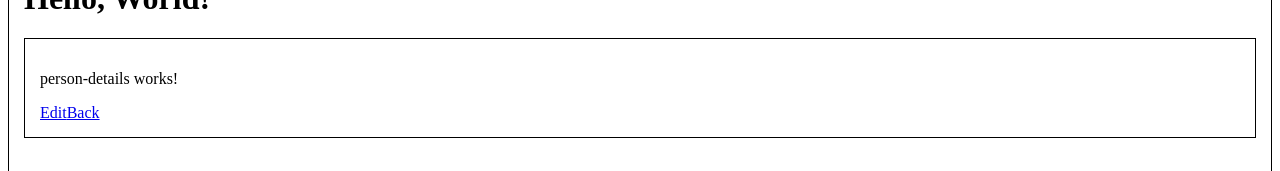
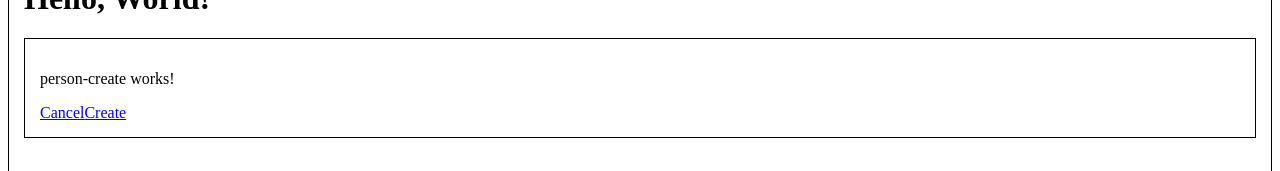
Before and after one commit to lucas-kok/memorial-platform, an Angular app: page /persons/create in a window 1280 px wide. Shown: the part 229-400 px from the top of the page. Built offline with nearby package versions, Linux system fonts and the light colour scheme.

Commit message:
added create component

```diff
--- a/src/app/app-routing.module.ts
+++ b/src/app/app-routing.module.ts
@@ -1,11 +1,17 @@
 import { NgModule } from '@angular/core';
 import { RouterModule, Routes } from '@angular/router';
+import { PersonCreateComponent } from './person/person-create/person-create.component';
 import { PersonDetailsComponent } from './person/person-details/person-details.component';
 import { PersonEditComponent } from './person/person-edit/person-edit.component';
 import { PersonComponent } from './person/person.component';
 
 const routes: Routes = [
   { path: 'persons', pathMatch: 'full', component: PersonComponent },
+  {
+    path: 'persons/create',
+    pathMatch: 'full',
+    component: PersonCreateComponent,
+  },
   { path: 'persons/:id', pathMatch: 'full', component: PersonDetailsComponent },
   {
     path: 'persons/:id/edit',
--- a/src/app/app.module.ts
+++ b/src/app/app.module.ts
@@ -8,6 +8,7 @@ import { FooterComponent } from './footer/footer.component';
 import { PersonComponent } from './person/person.component';
 import { PersonDetailsComponent } from './person/person-details/person-details.component';
 import { PersonEditComponent } from './person/person-edit/person-edit.component';
+import { PersonCreateComponent } from './person/person-create/person-create.component';
 
 @NgModule({
   declarations: [
@@ -17,6 +18,7 @@ import { PersonEditComponent } from './person/person-edit/person-edit.component'
     PersonDetailsComponent,
     PersonEditComponent,
     PersonComponent,
+    PersonCreateComponent,
   ],
   imports: [BrowserModule, AppRoutingModule],
   providers: [],
--- /dev/null
+++ b/src/app/person/person-create/person-create.component.html
@@ -0,0 +1,3 @@
+<p>person-create works!</p>
+<a routerLink="..">Cancel</a>
+<a routerLink="..">Create</a>
--- a/src/app/person/person.component.html
+++ b/src/app/person/person.component.html
@@ -1,4 +1,5 @@
 <p>persons works!</p>
+<a routerLink="create">Create</a>
 <table>
   <thead>
     <th>Id</th>
```
Also changed, not shown: src/app/person/person-create/person-create.component.ts (added, +10 -0 lines), src/app/person/person-create/person-create.component.css (added), 1 other file (tests, documents, lock files or other folders).
